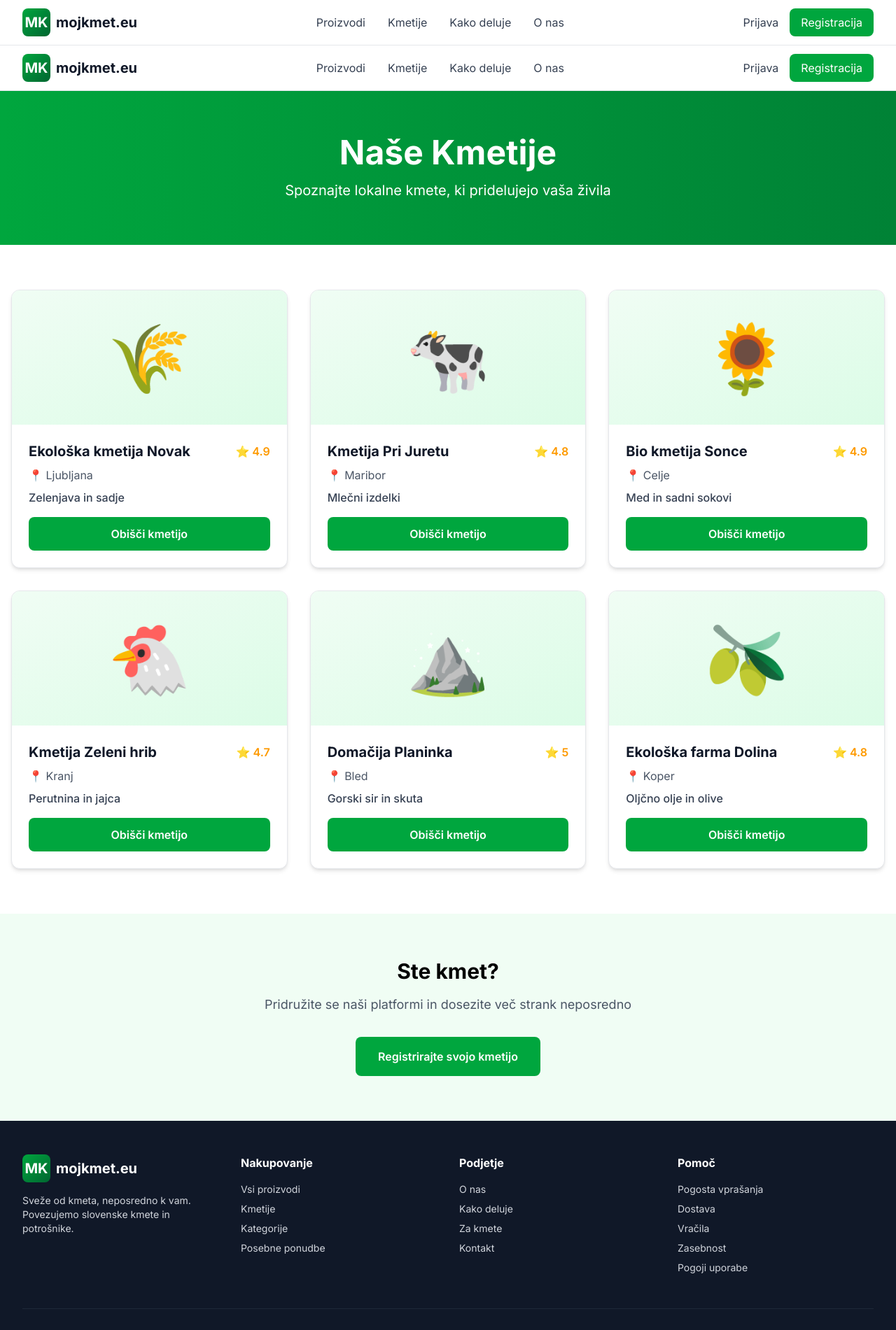
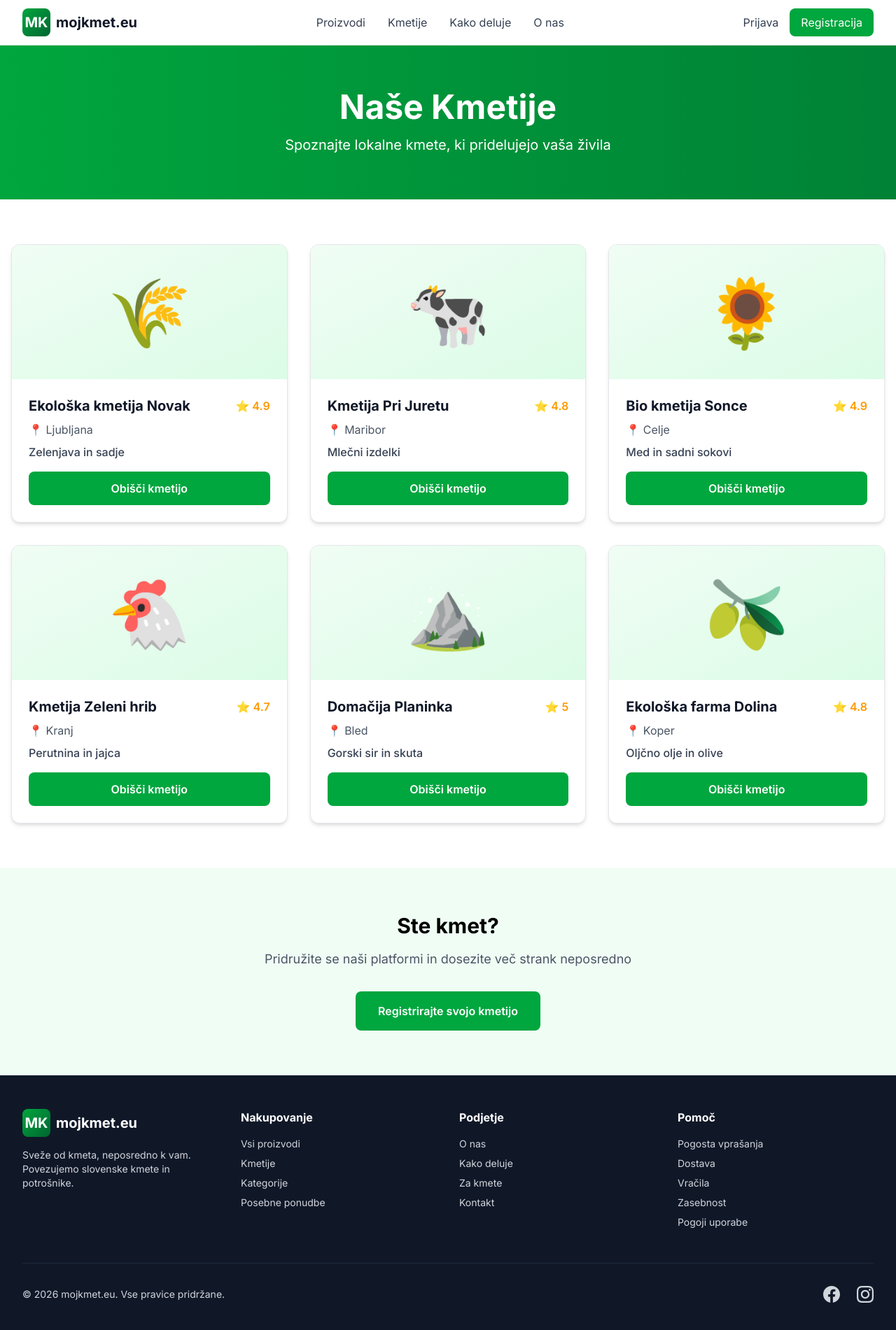
Before and after one commit to zejzl/mojkmet, a Next.js app: page /farms in a window 1280 px wide. Shown: the top 1901 px of the page at 70% size. Built offline with nearby package versions, Linux system fonts and the light colour scheme.

Commit message:
Fix duplicate header/footer on subpages

```diff
--- a/app/about/page.tsx
+++ b/app/about/page.tsx
@@ -1,6 +1,3 @@
-import Header from '@/components/Header';
-import Footer from '@/components/Footer';
-
 export default function AboutPage() {
   const values = [
     {
@@ -47,10 +44,7 @@ export default function AboutPage() {
   ];
 
   return (
-    <div className="min-h-screen flex flex-col">
-      <Header />
-
-      <main className="flex-grow">
+    <main className="flex-grow">
         {/* Hero Section */}
         <section className="bg-gradient-to-r from-green-600 to-green-700 text-white py-16">
           <div className="container mx-auto px-4 text-center">
@@ -163,8 +157,5 @@ export default function AboutPage() {
           </div>
         </section>
       </main>
-
-      <Footer />
-    </div>
   );
 }
--- a/app/farms/page.tsx
+++ b/app/farms/page.tsx
@@ -1,6 +1,3 @@
-import Header from '@/components/Header';
-import Footer from '@/components/Footer';
-
 export default function FarmsPage() {
   const farms = [
     {
@@ -54,10 +51,7 @@ export default function FarmsPage() {
   ];
 
   return (
-    <div className="min-h-screen flex flex-col">
-      <Header />
-
-      <main className="flex-grow">
+    <main className="flex-grow">
         {/* Hero Section */}
         <section className="bg-gradient-to-r from-green-600 to-green-700 text-white py-16">
           <div className="container mx-auto px-4 text-center">
@@ -115,8 +109,5 @@ export default function FarmsPage() {
           </div>
         </section>
       </main>
-
-      <Footer />
-    </div>
   );
 }
--- a/app/how-it-works/page.tsx
+++ b/app/how-it-works/page.tsx
@@ -1,6 +1,3 @@
-import Header from '@/components/Header';
-import Footer from '@/components/Footer';
-
 export default function HowItWorksPage() {
   const steps = [
     {
@@ -49,10 +46,7 @@ export default function HowItWorksPage() {
   ];
 
   return (
-    <div className="min-h-screen flex flex-col">
-      <Header />
-
-      <main className="flex-grow">
+    <main className="flex-grow">
         {/* Hero Section */}
         <section className="bg-gradient-to-r from-green-600 to-green-700 text-white py-16">
           <div className="container mx-auto px-4 text-center">
@@ -146,8 +140,5 @@ export default function HowItWorksPage() {
           </div>
         </section>
       </main>
-
-      <Footer />
-    </div>
   );
 }
--- a/app/products/page.tsx
+++ b/app/products/page.tsx
@@ -1,6 +1,3 @@
-import Header from '@/components/Header';
-import Footer from '@/components/Footer';
-
 export default function ProductsPage() {
   const categories = [
     { name: 'Sadje', icon: '🍎', count: 45 },
@@ -12,10 +9,7 @@ export default function ProductsPage() {
   ];
 
   return (
-    <div className="min-h-screen flex flex-col">
-      <Header />
-
-      <main className="flex-grow">
+    <main className="flex-grow">
         {/* Hero Section */}
         <section className="bg-gradient-to-r from-green-600 to-green-700 text-white py-16">
           <div className="container mx-auto px-4 text-center">
@@ -73,8 +67,5 @@ export default function ProductsPage() {
           </div>
         </section>
       </main>
-
-      <Footer />
-    </div>
   );
 }
```
